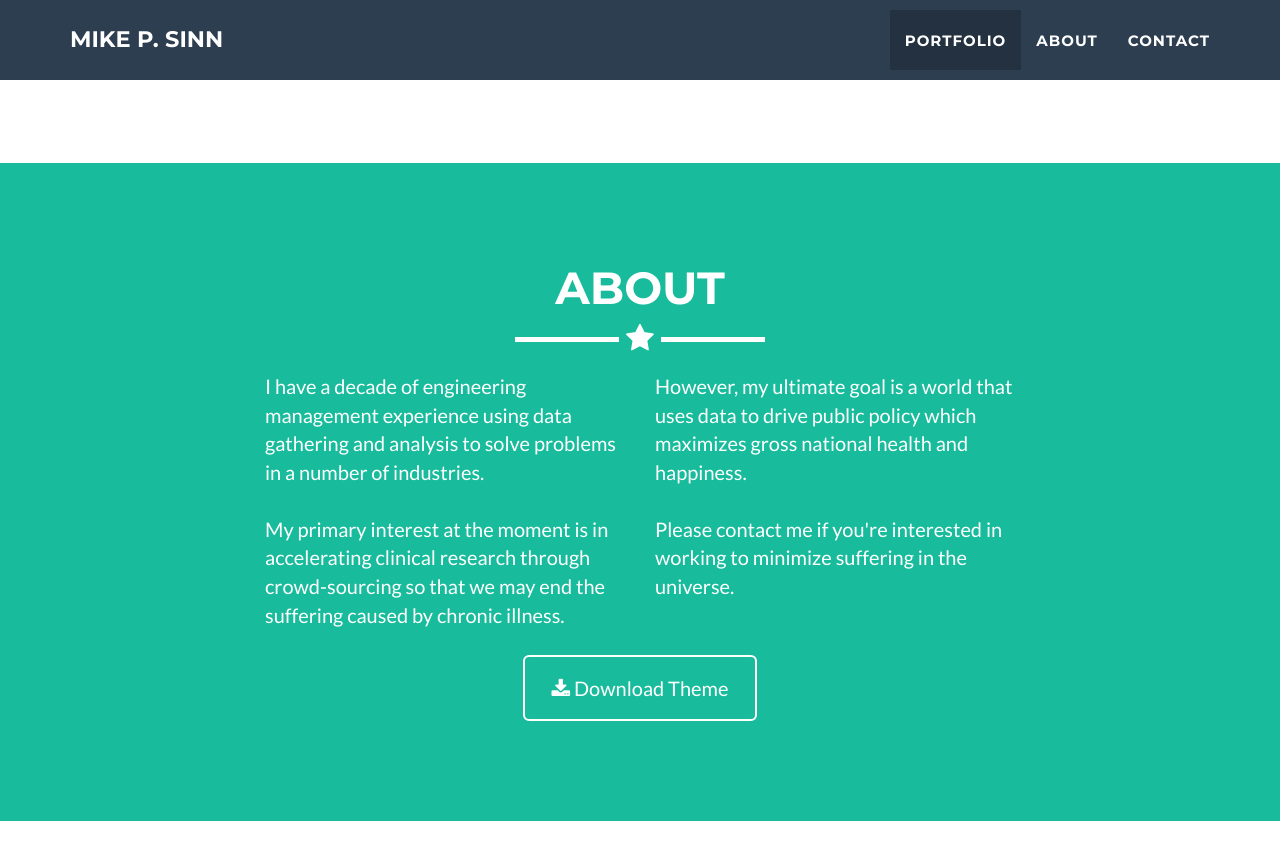
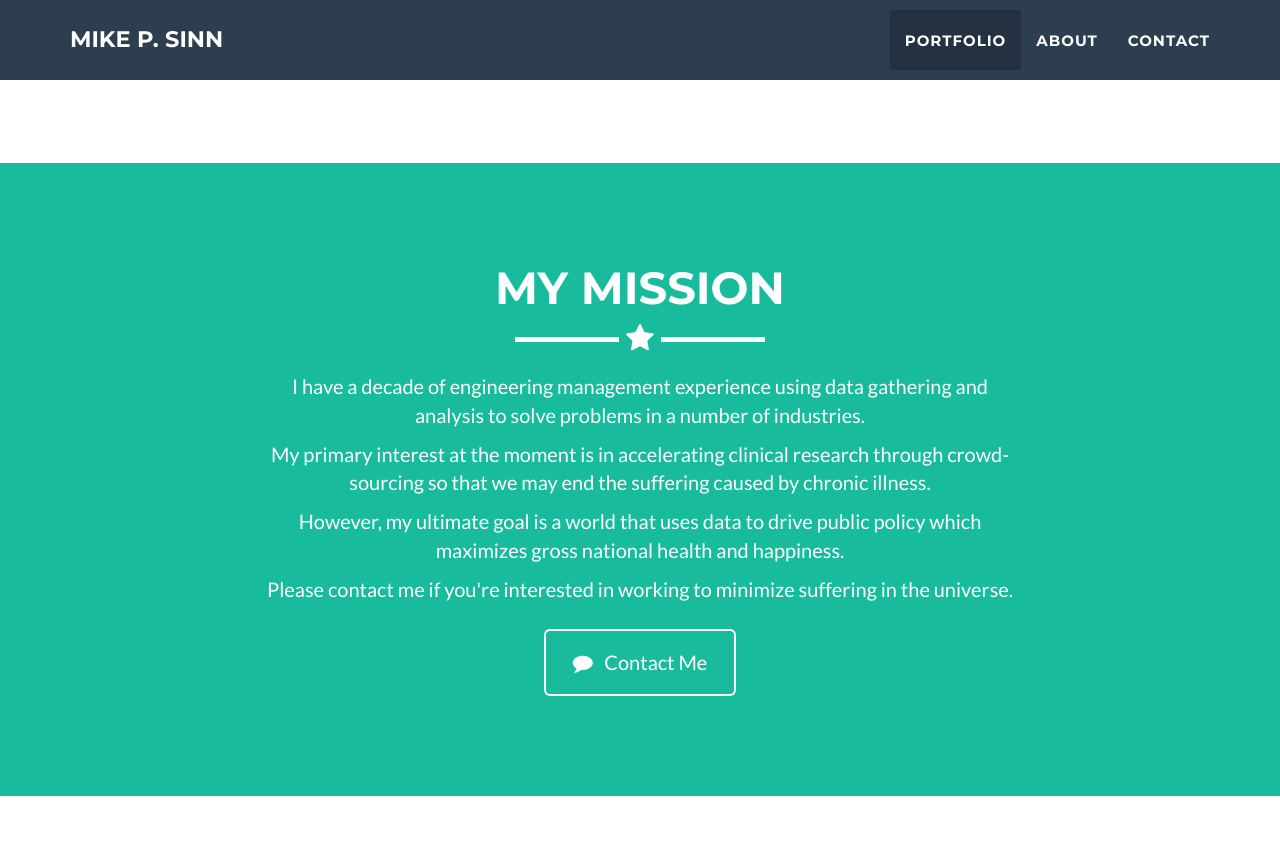
Before and after one commit to jeromelachaud/freelancer-theme, a Jekyll site: the page built from index.html, in a window 1280 px wide and 900 px high, scrolled down 1586 px. Shown: the top 860 px of the window. Built offline with Jekyll 4.4.1, drawn with Linux system fonts in a browser that asks for light colours.

Commit message:
Mission layout

```diff
--- a/_includes/about.html
+++ b/_includes/about.html
@@ -3,30 +3,35 @@
         <div class="container">
             <div class="row">
                 <div class="col-lg-12 text-center">
-                    <h2>About</h2>
+                    <h2>My Mission</h2>
                     <hr class="star-light">
                 </div>
             </div>
             <div class="row">
-                <div class="col-lg-4 col-lg-offset-2">
+                <div class="col-lg-8 col-lg-offset-2 text-center">
+                <!--<div class="col-lg-4 col-lg-offset-2">-->
                     <p>
                         I have a decade of engineering management experience using data gathering and analysis to solve
-                        problems in a number of industries. <br><br>
+                        problems in a number of industries.
+                    </p>
+                    <p>
                         My primary interest at the moment is in accelerating clinical
                         research through crowd-sourcing so that we may end the suffering caused by chronic illness.
                     </p>
-                </div>
-                <div class="col-lg-4">
+                <!--</div>-->
+                <!--<div class="col-lg-4">-->
                     <p>
                         However, my ultimate goal is a world that uses data to drive public policy which maximizes gross
-                        national health and happiness. <br><br>
+                        national health and happiness.
+                    </p>
+                    <p>
                         Please contact me if you're interested in working to minimize
                         suffering in the universe.
                     </p>
                 </div>
                 <div class="col-lg-8 col-lg-offset-2 text-center">
                     <a href="#contact" class="btn btn-lg btn-outline">
-                        <i class="fa fa-download"></i> Download Theme
+                        <i class="fa fa-comment"></i> &nbsp; Contact Me
                     </a>
                 </div>
             </div>
```
